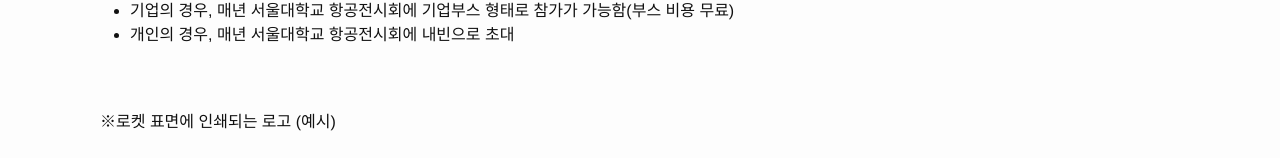
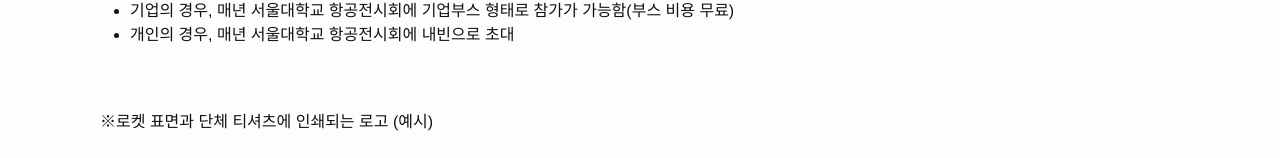
Before and after one commit to Hanaro2021/hanaro.github.io, a Jekyll site: the page built from _pages/7.support.md, in a window 1280 px wide. Shown: the part 997-1155 px from the top of the page. Built offline with Jekyll 4.4.1, drawn with Linux system fonts in a browser that asks for light colours; nearby versions of some CDN libraries; grey boxes are pictures that could not be loaded.

Commit message:
Update 7.support.md

```diff
--- a/_pages/7.support.md
+++ b/_pages/7.support.md
@@ -28,7 +28,6 @@
 <h4> Silver: 2,000,000원 (200만 원)</h4>
 - 로켓 전체 길이의 2/20 크기에 해당하는 로고를 (로켓 표면 / 단체 티셔츠)에 인쇄<br/>
 - 후원자 개인 이름 / 기업의 로고 및 기업 홈페이지 링크를 하나로 홈페이지에 게재<br/>
-
 <h4> Bronze: 1,000,000원 (100만 원)</h4>
 - 로켓 전체길이의 1/20 크기에 해당하는 로고를 로켓 표면에 인쇄<br/>
 - 후원자 개인 이름 / 기업의 로고 및 기업 홈페이지 링크를 하나로 홈페이지에 게재<br/><br/>
@@ -42,7 +41,7 @@
 <br/><br/><br/>
 
 
-※로켓 표면에 인쇄되는 로고 (예시)<br/><br/><img src="https://github.com/hsb6350/hanaro.github.io/blob/master/assets/logo/ROCKETMARK.JPG?raw=true" width="240" height="500" /><img src="https://github.com/hsb6350/hanaro.github.io/blob/master/assets/logo/tshirts.PNG?raw=true" width="646" height="500" /><br/>
+※로켓 표면과 단체 티셔츠에 인쇄되는 로고 (예시)<br/><br/><img src="https://github.com/hsb6350/hanaro.github.io/blob/master/assets/logo/ROCKETMARK.JPG?raw=true" width="240" height="500" /><img src="https://github.com/hsb6350/hanaro.github.io/blob/master/assets/logo/tshirts.PNG?raw=true" width="646" height="500" /><br/>
 
 ※로고의 인쇄 순서는 동일 등급내 선착순입니다<br/>
 
```
